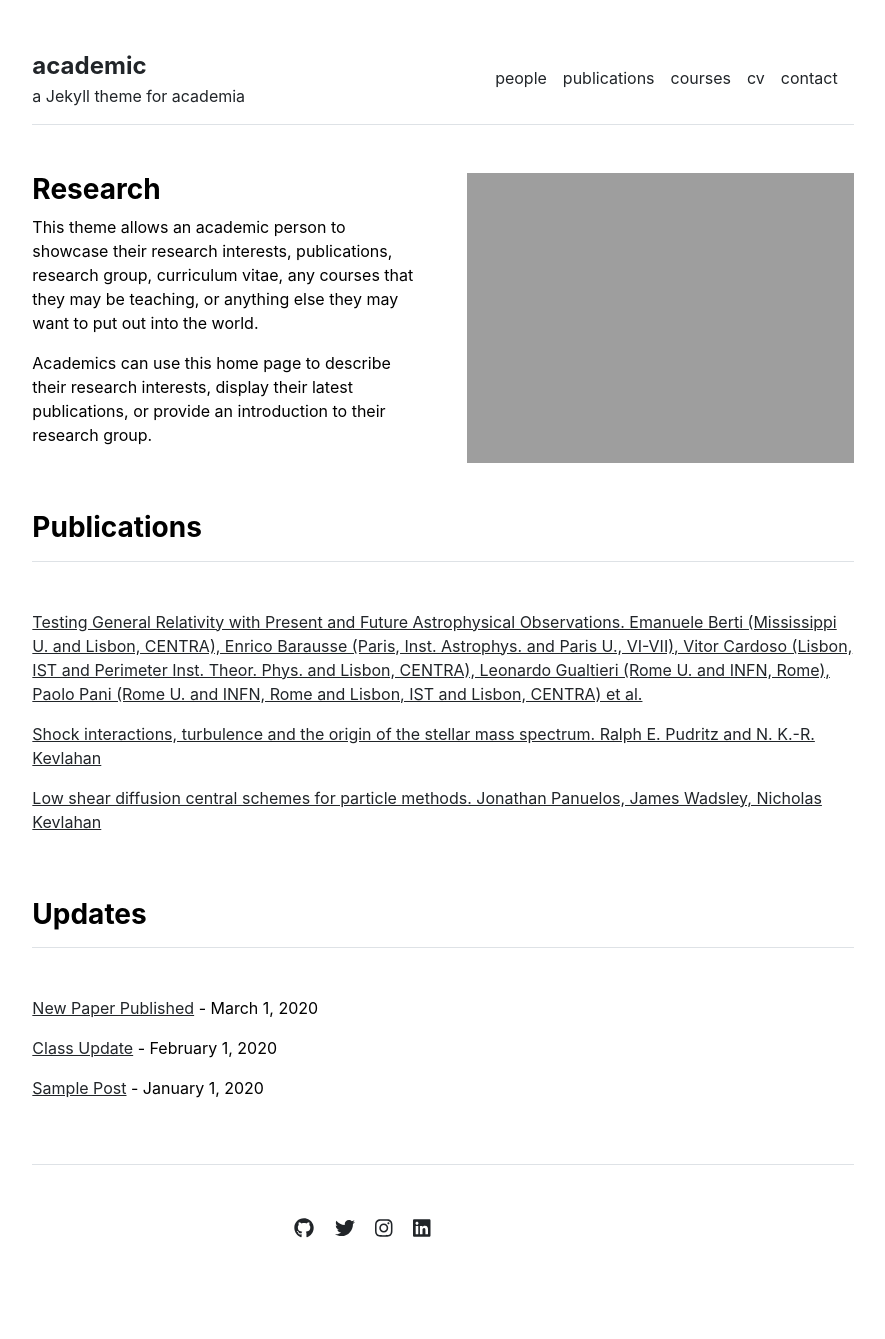
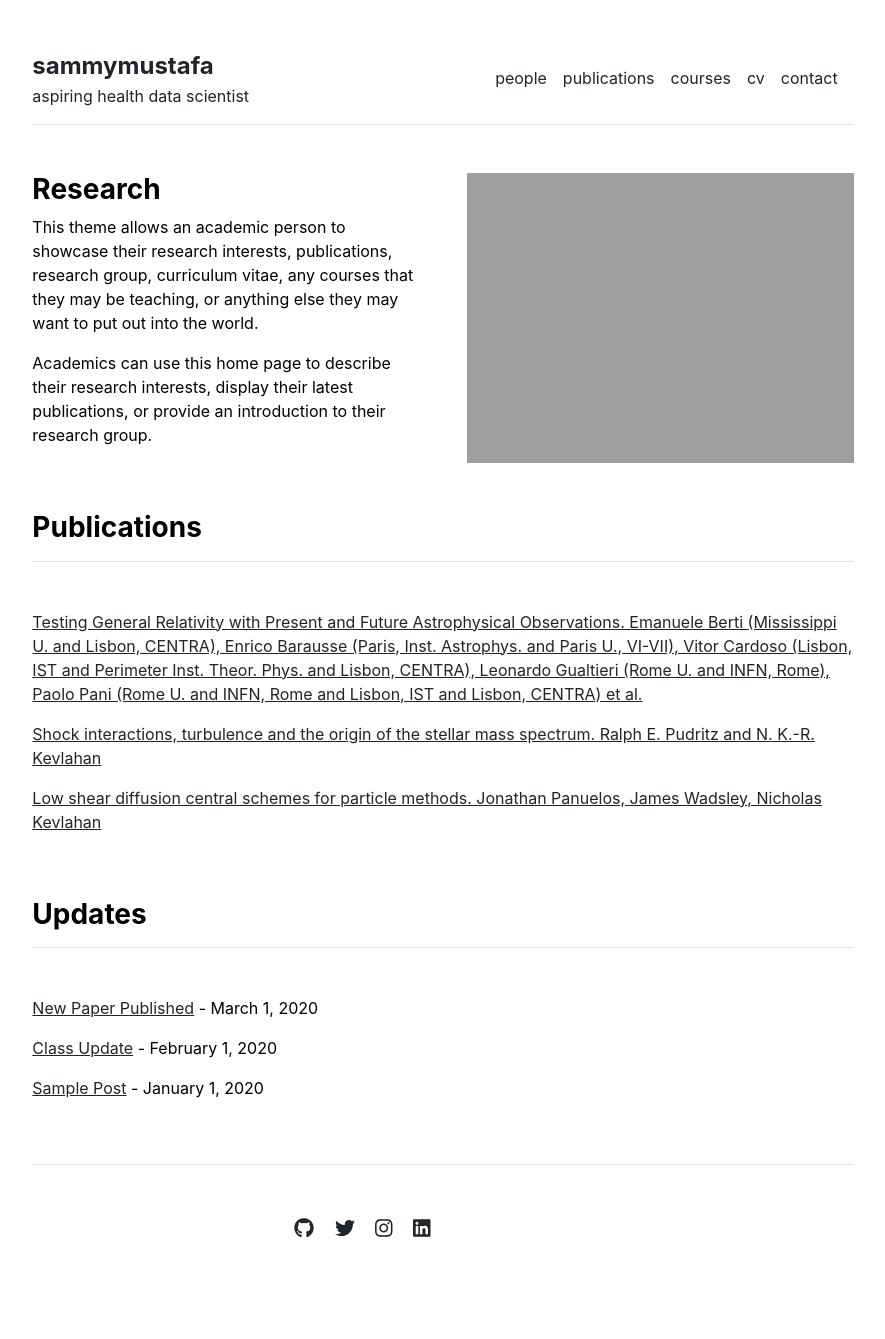
Before and after one commit to sammymustafa/sammymustafa.github.io, a Jekyll site: the page built from index.md, in a window 1280 px wide. Shown: the whole page, without its empty margins (197-1082 px from the left). Built offline with Jekyll 4.4.1, drawn with Linux system fonts in a browser that asks for light colours.

Commit message:
updated configs

```diff
--- a/_config.yml
+++ b/_config.yml
@@ -1,4 +1,4 @@
-url: "" # the base hostname & protocol for your site, e.g. http://example.com
-baseurl: "" # the subpath of your site, e.g. /blog
-title: "academic" # the name of your site, e.g. ACME Corp.
-description: "a Jekyll theme for academia"
+url: https://sammymustafa.github.io # the base hostname & protocol for your site, e.g. http://example.com
+baseurl: # the subpath of your site, e.g. /blog
+title: "sammymustafa" # the name of your site, e.g. ACME Corp.
+description: "aspiring health data scientist"
```
